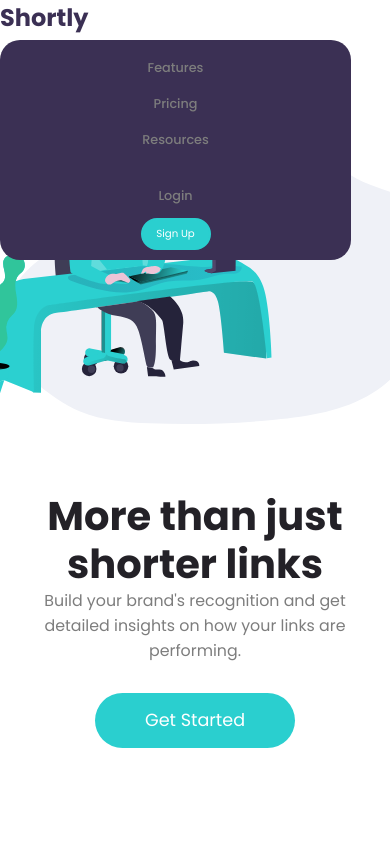
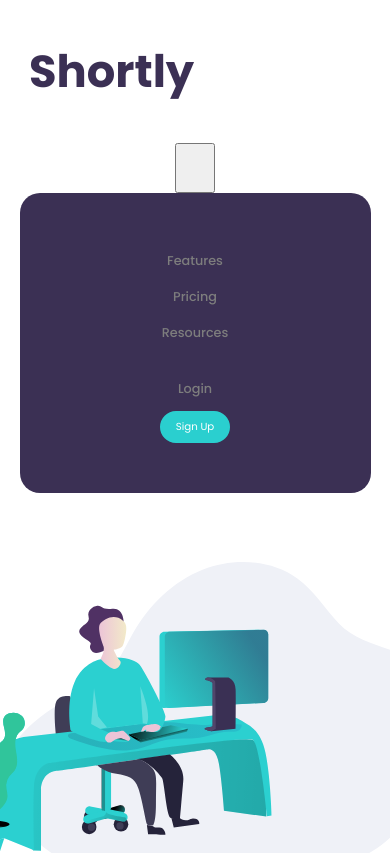
Before and after one commit to yirano/react-api_lp, a React (Create React App) app: page / in a window 390 px wide. Shown: the top 853 px of the page. Built offline with nearby package versions, Linux system fonts and the light colour scheme.

Commit message:
Add menu icon button

```diff
--- a/src/components/header/header.jsx
+++ b/src/components/header/header.jsx
@@ -1,11 +1,16 @@
-import React from 'react';
-import './header.scss';
+import React from "react";
+import "./header.scss";
 
 export default function header() {
   return (
     <header>
       <h2>Shortly</h2>
-			<nav>
+      <button className="menuIcon">
+        <span></span>
+        <span></span>
+        <span></span>
+      </button>
+      <nav className="show">
         <div className="navLeft">
           <ul>
             <li>
--- a/src/components/header/header.scss
+++ b/src/components/header/header.scss
@@ -35,6 +35,11 @@ header {
       }
     }
   }
+}
+
+.menuIcon {
+  display: none;
+}
 
 .navLeft {
   float: left;
@@ -60,25 +65,30 @@ header {
     opacity: 0.8;
   }
 }
-}
 
 @media only screen and (max-width: 767px) {
   header {
     position: relative;
     padding: 0;
-    // justify-content: center;
+    display: flex;
+    flex-flow: column;
     h2 {
-      text-align: left;
+      align-self: start;
+      padding: 38px 29px;
+      font-size: 2.8em;
     }
     nav {
-      position: absolute;
       display: flex;
       flex-flow: column;
-      // align-items: center;
       top: 40px;
       width: 90%;
       background-color: $darkViolet;
       border-radius: 20px;
+      padding: 40px 0;
+      height: 0px;
+      padding: 0px;
+      overflow: hidden;
+
       .navLeft {
         margin: 0;
       }
@@ -87,5 +97,15 @@ header {
         align-items: center;
       }
     }
+    .show {
+      height: 100%;
+      padding: 40px 0;
+      overflow: visible;
     }
   }
+  .menuIcon {
+    display: block;
+    width: 40px;
+    height: 50px;
+  }
+}
```
Lines whose indentation alone changed are shown as unchanged.
